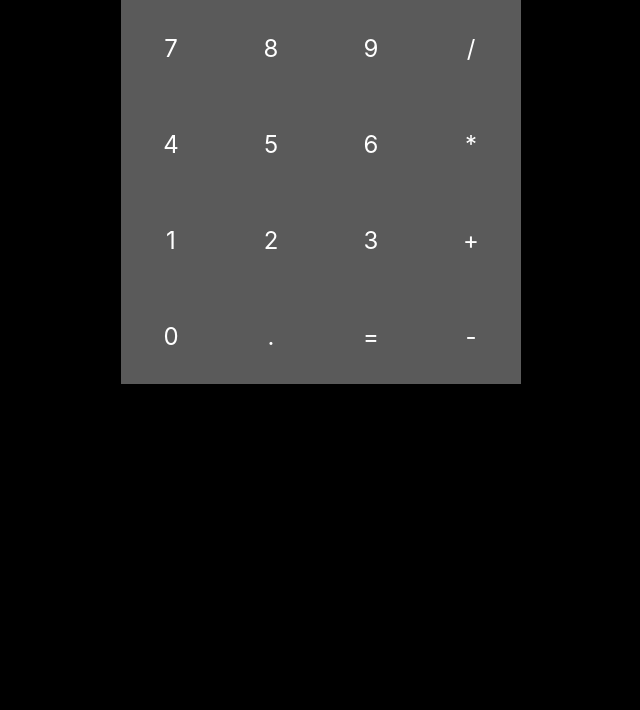
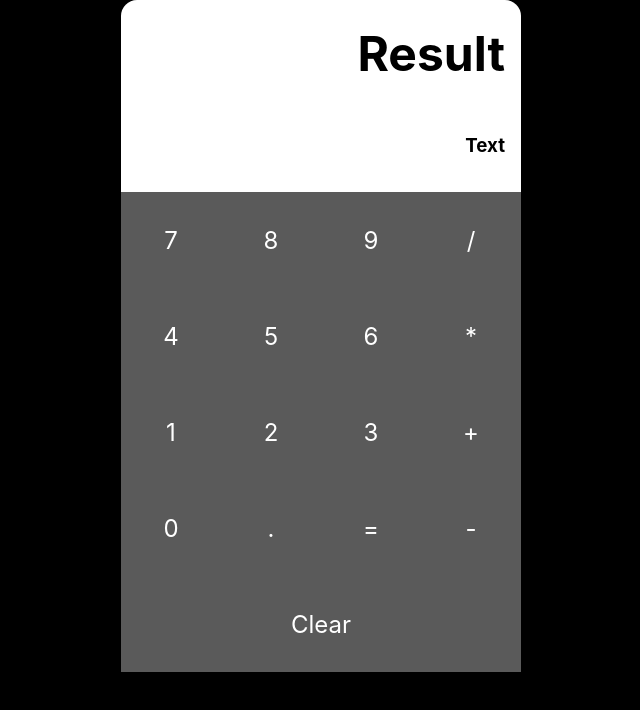
Before and after one commit to IniomohAngela/Calculator, a React (Create React App) app: page / in a window 1280 px wide. Shown: the top 710 px of the page, without its empty margins (319-959 px from the left). Built offline with nearby package versions, Linux system fonts and the light colour scheme.

Commit message:
modified:   src/App.js

```diff
--- a/src/App.js
+++ b/src/App.js
@@ -1,10 +1,12 @@
 import "./App.css";
 import Button from "./Components/Button";
+import Input from "./Components/Input";
 
 function App() {
   return (
     <div className="App">
       <div className="calc-wrapper">
+      <Input/>
         <div className="row">
           <Button symbol="7" />
           <Button symbol="8" />
@@ -29,6 +31,7 @@ function App() {
           <Button symbol="=" />
           <Button symbol="-" />
         </div>
+        <Button symbol="Clear" />
       </div>
     </div>
   );
--- a/src/Components/Input.css
+++ b/src/Components/Input.css
@@ -0,0 +1,17 @@
+.input-wrapper{
+    height: 10em;
+    display: flex;
+    justify-content: flex-end;
+    align-items: flex-end;
+    flex-direction: column;
+    padding: 16px;
+}
+
+.result{
+    flex: 1;
+    font-size: 24px;
+}
+
+.text{
+    flex: 18px;
+}
--- a/src/Components/Input.js
+++ b/src/Components/Input.js
@@ -0,0 +1,14 @@
+import "./Input.css";
+
+const Input = () => {
+    return<div className="input-wrapper">
+        <div className="result">
+            <h1>Result</h1>
+        </div>
+        <div className="text">
+            <h3>Text</h3>
+        </div>
+    </div>
+}
+
+export default Input;
```
